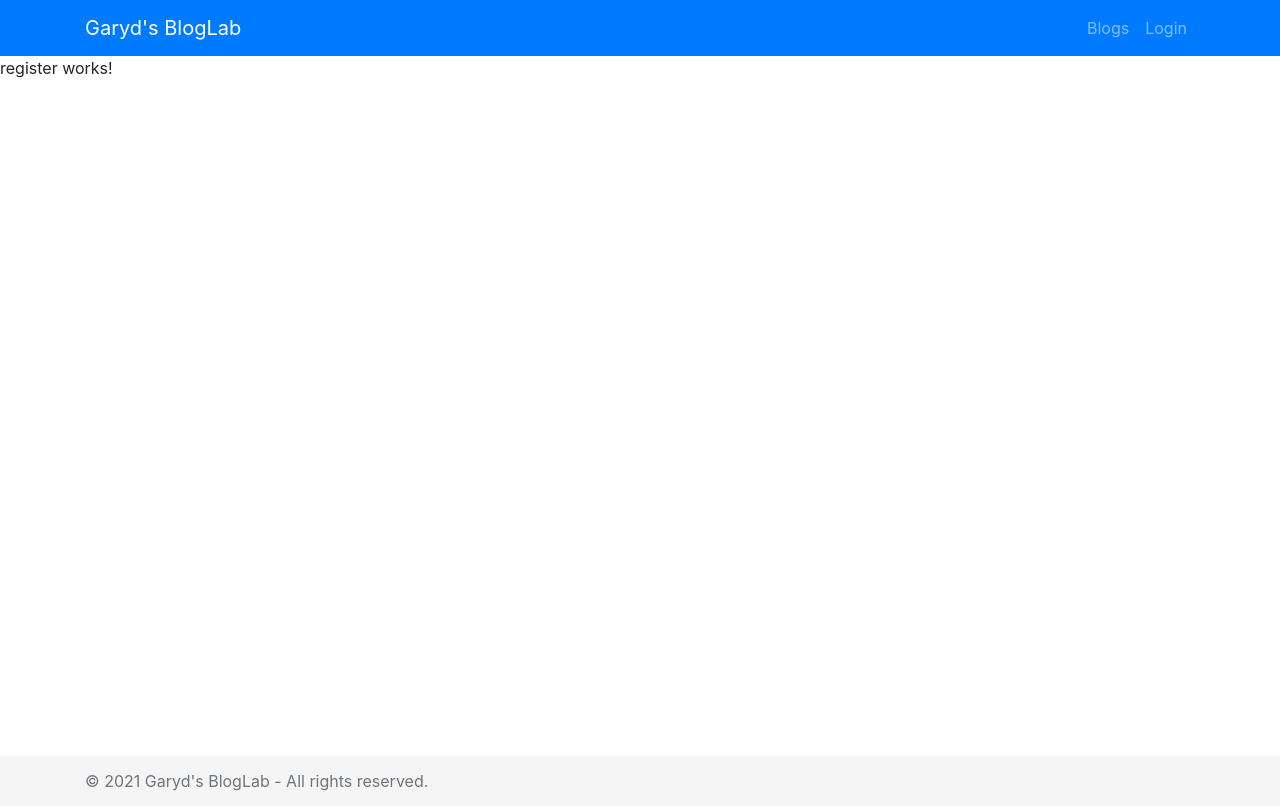
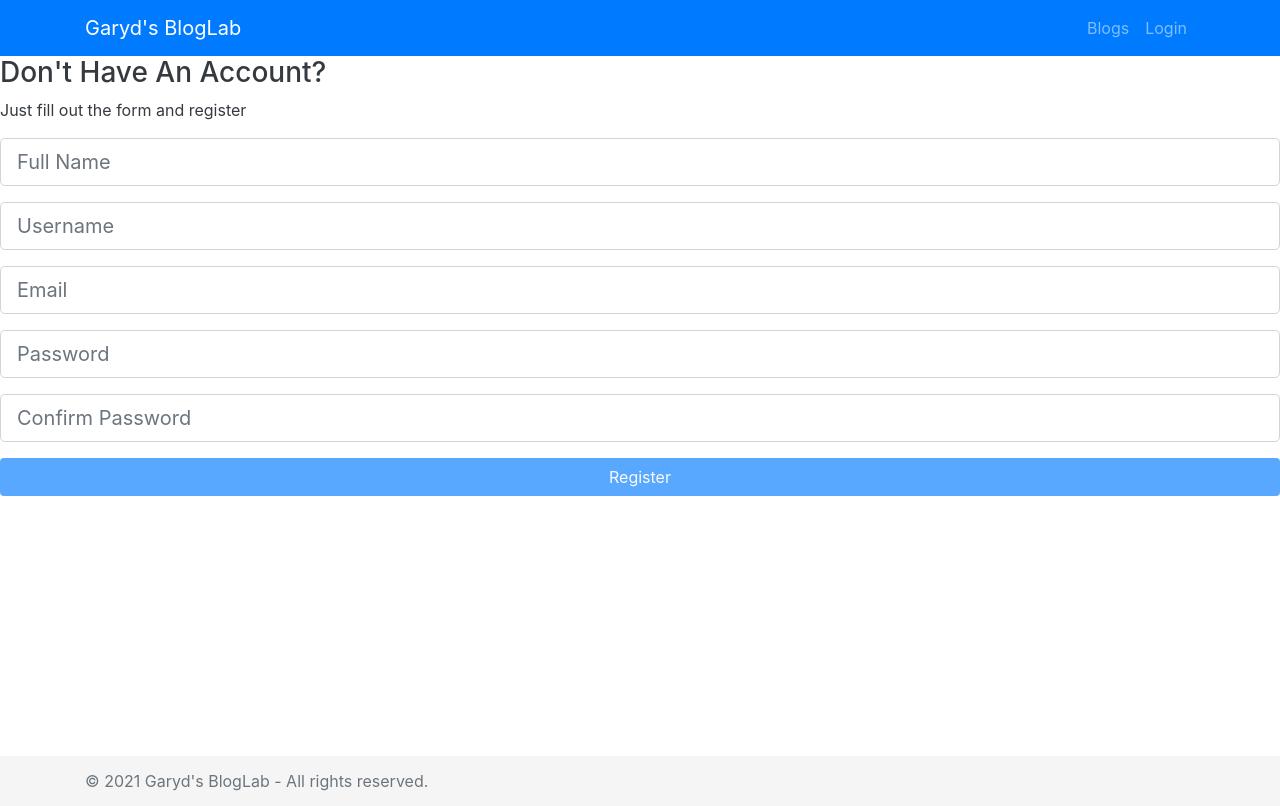
Before and after one commit to gauravbharat/bloglab-ui, an Angular app: page /register in a window 1280 px wide. Built offline with nearby package versions, Linux system fonts and the light colour scheme.

Commit message:
built register component

```diff
--- a/src/app/components/register/register.component.html
+++ b/src/app/components/register/register.component.html
@@ -1 +1,140 @@
-<p>register works!</p>
+<h3 class="text-dark">Don't Have An Account?</h3>
+<p class="text-dark">Just fill out the form and register</p>
+
+<form [formGroup]="registerForm" (ngSubmit)="onSubmit()">
+  <div class="form-group">
+    <input
+      type="text"
+      [ngClass]="{
+        'is-invalid': isTouched('fullname') && hasErrors('fullname'),
+        'is-valid': isTouched('fullname') && !hasErrors('fullname')
+      }"
+      class="form-control form-control-lg"
+      formControlName="fullname"
+      placeholder="Full Name"
+    />
+
+    <div
+      class="invalid-feedback"
+      *ngIf="
+        hasError('fullname', 'minlength') || hasError('fullname', 'maxlength')
+      "
+    >
+      Must be between 10-30 characters
+    </div>
+  </div>
+
+  <div class="form-group">
+    <input
+      type="text"
+      [ngClass]="{
+        'is-invalid': isTouched('username') && hasErrors('username'),
+        'is-valid': isTouched('username') && !hasErrors('username')
+      }"
+      class="form-control form-control-lg"
+      formControlName="username"
+      placeholder="Username"
+    />
+
+    <div class="invalid-feedback" *ngIf="hasError('username', 'required')">
+      Username required
+    </div>
+
+    <div
+      class="invalid-feedback"
+      *ngIf="
+        hasError('username', 'minlength') || hasError('username', 'maxlength')
+      "
+    >
+      Must be between 5-20 characters
+    </div>
+  </div>
+
+  <div class="form-group">
+    <input
+      type="text"
+      [ngClass]="{
+        'is-invalid': isTouched('email') && hasErrors('email'),
+        'is-valid': isTouched('email') && !hasErrors('email')
+      }"
+      class="form-control form-control-lg"
+      formControlName="email"
+      placeholder="Email"
+    />
+
+    <div class="invalid-feedback" *ngIf="hasError('email', 'required')">
+      Email required
+    </div>
+
+    <div class="invalid-feedback" *ngIf="hasError('email', 'pattern')">
+      Invalid email format
+    </div>
+
+    <div class="invalid-feedback" *ngIf="hasError('email', 'maxlength')">
+      Can be at most 30 characters
+    </div>
+  </div>
+
+  <div class="form-group">
+    <input
+      type="password"
+      [ngClass]="{
+        'is-invalid': isTouched('password') && hasErrors('password'),
+        'is-valid': isTouched('password') && !hasErrors('password')
+      }"
+      class="form-control form-control-lg"
+      formControlName="password"
+      placeholder="Password"
+    />
+
+    <div class="invalid-feedback" *ngIf="hasError('password', 'required')">
+      Password required
+    </div>
+
+    <div
+      class="invalid-feedback"
+      *ngIf="
+        hasError('password', 'minlength') || hasError('password', 'maxlength')
+      "
+    >
+      Must be between 10-50 characters
+    </div>
+  </div>
+
+  <div class="form-group">
+    <input
+      type="password"
+      [ngClass]="{
+        'is-invalid':
+          isTouched('confirmPassword') && (formHasError('nomatch') || hasErrors('confirmPassword')),
+        'is-valid':
+          isTouched('confirmPassword') && !formHasError('nomatch') && !hasErrors('confirmPassword')
+      }"
+      class="form-control form-control-lg"
+      formControlName="confirmPassword"
+      placeholder="Confirm Password"
+    />
+
+    <div
+      class="invalid-feedback"
+      *ngIf="hasError('confirmPassword', 'required')"
+    >
+      Confirm Password required
+    </div>
+
+    <div
+      class="invalid-feedback"
+      *ngIf="formHasError('nomatch')"
+    >
+      Passwords do not match
+    </div>
+  </div>
+
+  <button
+    class="btn btn-block mb-3 bg-primary text-light"
+    type="submit"
+    [disabled]="!registerForm.valid"
+  >
+    Register
+  </button>
+</form>
--- a/src/app/components/register/register.component.ts
+++ b/src/app/components/register/register.component.ts
@@ -1,15 +1,116 @@
 import { Component, OnInit } from '@angular/core';
+import {
+  AbstractControl,
+  FormBuilder,
+  FormGroup,
+  ValidationErrors,
+  ValidatorFn,
+  Validators,
+} from '@angular/forms';
+import { Router } from '@angular/router';
+
+import { ToastrService } from 'ngx-toastr';
+import { ApplicationUserCreate } from 'src/app/models/account/application-user-create.model';
+import { AccountService } from 'src/app/services/account.service';
 
 @Component({
   selector: 'app-register',
   templateUrl: './register.component.html',
-  styleUrls: ['./register.component.css']
+  styleUrls: ['./register.component.css'],
 })
 export class RegisterComponent implements OnInit {
+  registerForm!: FormGroup;
 
-  constructor() { }
+  constructor(
+    private _accountService: AccountService,
+    private _router: Router,
+    private _fb: FormBuilder,
+    private _toastr: ToastrService
+  ) {}
 
   ngOnInit(): void {
+    this.registerForm = this._fb.group(
+      {
+        fullname: [null, [Validators.minLength(10), Validators.maxLength(30)]],
+        username: [
+          null,
+          [
+            Validators.required,
+            Validators.minLength(5),
+            Validators.maxLength(20),
+          ],
+        ],
+        email: [
+          null,
+          [
+            Validators.required,
+            Validators.pattern(
+              /^(([^<>()\[\]\.,;:\s@\"]+(\.[^<>()\[\]\.,;:\s@\"]+)*)|(\".+\"))@(([^<>()[\]\.,;:\s@\"]+\.)+[^<>()[\]\.,;:\s@\"]{2,})$/i
+            ),
+            Validators.maxLength(30),
+          ],
+        ],
+        password: [
+          null,
+          [
+            Validators.required,
+            Validators.minLength(10),
+            Validators.maxLength(50),
+          ],
+        ],
+        confirmPassword: [null, [Validators.required]],
+      },
+      { validators: this.matchValue }
+    );
   }
 
+  formHasError(error: string): boolean {
+    return !!this.registerForm.hasError(error);
+  }
+
+  isTouched(field: string): boolean {
+    return this.registerForm?.get(field)?.touched ?? false;
+  }
+
+  hasErrors(field: string): any {
+    return this.registerForm?.get(field)?.errors;
+  }
+
+  hasError(field: string, error: string): boolean {
+    return !!this.registerForm?.get(field)?.hasError(error);
+  }
+
+  public matchValue: ValidatorFn = (
+    fg: AbstractControl
+  ): ValidationErrors | null => {
+    const passwordCtrl = fg.get('password');
+    const confirmPasswordCtrl = fg.get('confirmPassword');
+
+    if (!passwordCtrl || !confirmPasswordCtrl) return null;
+
+    return passwordCtrl?.value === confirmPasswordCtrl?.value
+      ? null
+      : { nomatch: true };
+  };
+
+  onSubmit(): void {
+    let applicationUserCreate: ApplicationUserCreate =
+      new ApplicationUserCreate(
+        this.registerForm?.get('username')?.value,
+        this.registerForm?.get('password')?.value,
+        this.registerForm?.get('email')?.value,
+        this.registerForm?.get('fullname')?.value
+      );
+
+    this._accountService.register(applicationUserCreate).subscribe(
+      () => {
+        this._router.navigate(['/dashboard']);
+        this._toastr.success(
+          'You are now logged-in',
+          'Registration successful!'
+        );
+      },
+      (error) => console.log('register API', { error })
+    );
+  }
 }
```
